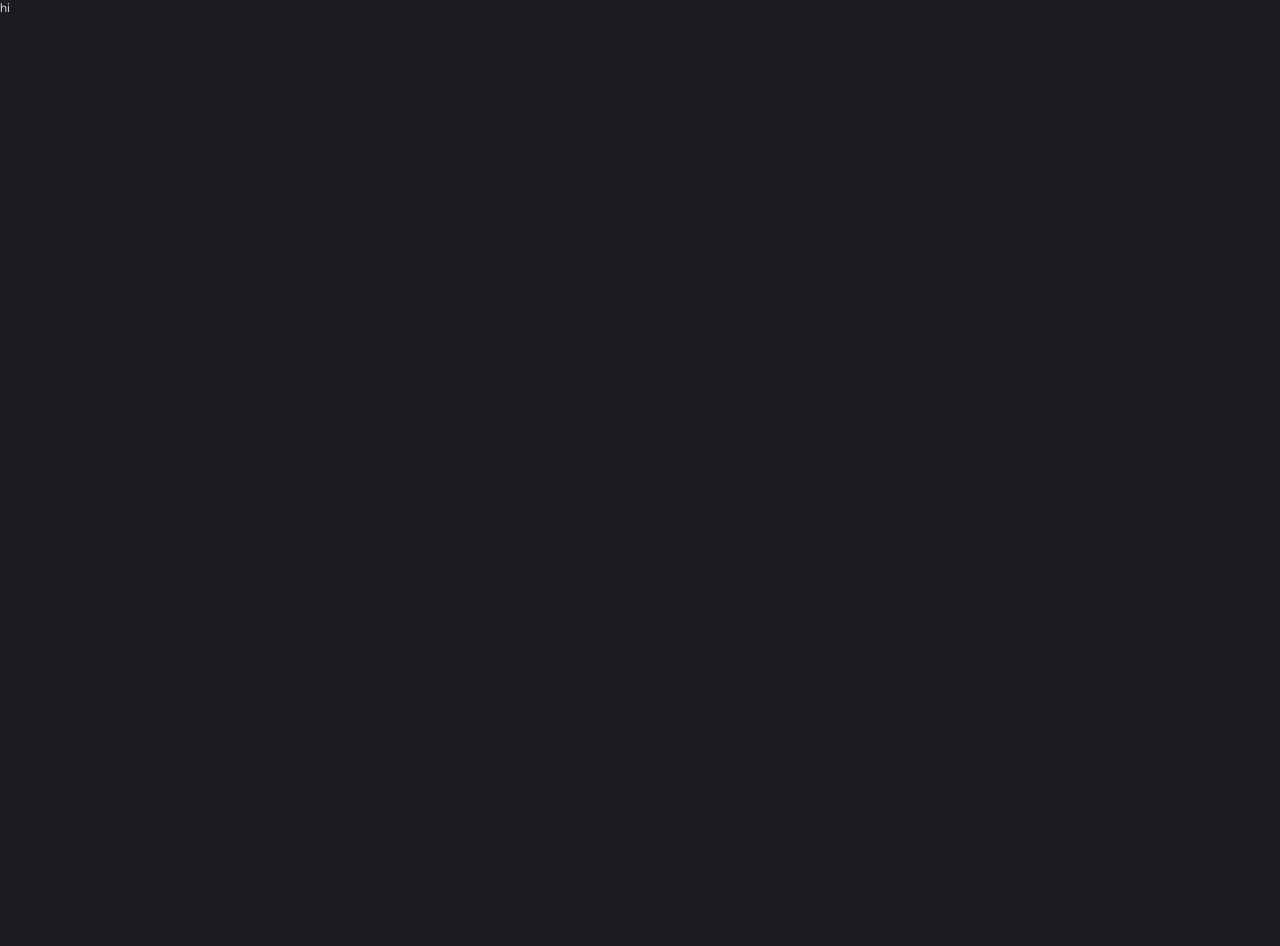
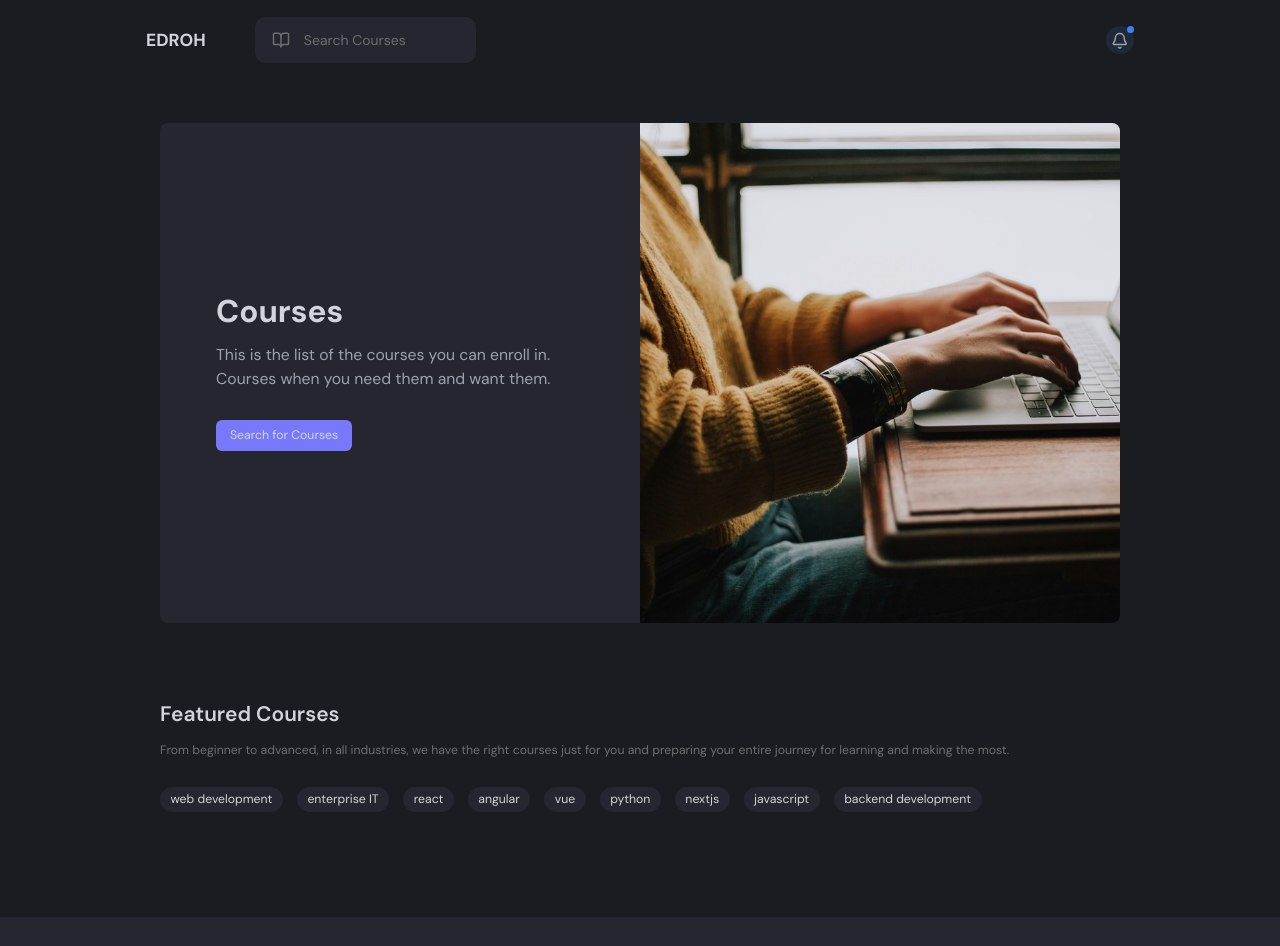
Before and after one commit to Prish20/learning-management, a Next.js app in the folder client/: page / in a window 1280 px wide. Shown: the top 946 px of the page. Before the commit the page ends 800 px from the top, so only its background shows below. Built offline with nearby package versions, Linux system fonts and the light colour scheme.

Commit message:
Complete the landing page with framer-motion animations and add a simple footer

```diff
--- a/client/package.json
+++ b/client/package.json
@@ -36,6 +36,7 @@
         "react-dom": "^19.0.0",
         "react-hook-form": "^7.54.1",
         "react-redux": "^9.2.0",
+        "sonner": "^1.7.1",
         "tailwind-merge": "^2.5.5",
         "tailwindcss-animate": "^1.0.7",
         "uuid": "^11.0.3",
--- /dev/null
+++ b/client/src/app/(nondashboard)/landing/page.tsx
@@ -0,0 +1,139 @@
+"use client";
+
+import React from 'react'
+import { motion } from 'framer-motion'
+import Link from 'next/link';
+import Image from 'next/image';
+import { useCarousel } from '@/hooks/useCarousel';
+import { Skeleton } from '@/components/ui/skeleton';
+
+const LoadingSkeleton = () => {
+    return (
+        <div className="landing-skeleton">
+            <div className="landing-skeleton__hero">
+                <div className="landing-skeleton__hero-content">
+                    <Skeleton className="landing-skeleton__title" />
+                    <Skeleton className="landing-skeleton__subtitle" />
+                    <Skeleton className="landing-skeleton__subtitle-secondary" />
+                    <Skeleton className="landing-skeleton__button" />
+                </div>
+                <Skeleton className="landing-skeleton__hero-image" />
+            </div>
+
+            <div className="landing-skeleton__featured">
+                <Skeleton className="landing-skeleton__featured-title" />
+                <Skeleton className="landing-skeleton__featured-description" />
+
+                <div className="landing-skeleton__tags">
+                    {[1, 2, 3, 4, 5].map((_, index) => (
+                        <Skeleton key={index} className="landing-skeleton__tag" />
+                    ))}
+                </div>
+
+                <div className="landing-skeleton__courses">
+                    {[1, 2, 3, 4].map((_, index) => (
+                        <Skeleton key={index} className="landing-skeleton__course-card" />
+                    ))}
+                </div>
+            </div>
+        </div>
+    );
+};
+
+const Landing = () => {
+    const currentImage = useCarousel({ totalImages: 3 });
+    return (
+        <motion.div
+            initial={{ opacity: 0 }}
+            animate={{ opacity: 1 }}
+            transition={{ duration: 0.5 }}
+            className="landing"
+        >
+            <motion.div
+                initial={{ y: 20, opacity: 0 }}
+                animate={{ y: 0, opacity: 1 }}
+                transition={{ duration: 0.5 }}
+                className="landing__hero"
+            >
+                <div className="landing__hero-content">
+                    <h1 className="landing__title">Courses</h1>
+                    <p className="landing__description">
+                        This is the list of the courses you can enroll in.
+                        <br />
+                        Courses when you need them and want them.
+                    </p>
+                    <div className="landing__cta">
+                        <Link href="/search">
+                            <div className="landing__cta-button">Search for Courses</div>
+                        </Link>
+                    </div>
+                </div>
+                <div className="landing__hero-images">
+                    {["/images/hero1.jpg", "/images/hero2.jpg", "/images/hero3.jpg"].map((src, index) => (
+                        <Image
+                            key={src}
+                            src={src}
+                            alt={`Hero Banner ${index + 1}`}
+                            fill
+                            priority={index === currentImage}
+                            sizes="(max-width: 768px) 100vw, (max-width: 1200px) 50vw, 33vw"
+                            className={`landing__hero-image ${index === currentImage ? "landing__hero-image--active" : ""
+                                }`}
+                        />
+                    ))}
+                </div>
+            </motion.div>
+            <motion.div
+                initial={{ y: 20, opacity: 0 }}
+                whileInView={{ y: 0, opacity: 1 }}
+                transition={{ duration: 0.5 }}
+                viewport={{ amount: 0.3, once: true }}
+                className="landing__featured"
+            >
+                <h2 className="landing__featured-title">Featured Courses</h2>
+                <p className="landing__featured-description">
+                    From beginner to advanced, in all industries, we have the right
+                    courses just for you and preparing your entire journey for learning
+                    and making the most.
+                </p>
+
+                <div className="landing__tags">
+                    {[
+                        "web development",
+                        "enterprise IT",
+                        "react",
+                        "angular",
+                        "vue",
+                        "python",
+                        " nextjs",
+                        "javascript",
+                        "backend development",
+                    ].map((tag, index) => (
+                        <span key={index} className="landing__tag">
+                            {tag}
+                        </span>
+                    ))}
+                </div>
+                <div className="landing__courses">
+                    {/* {courses &&
+                        courses.slice(0, 4).map((course, index) => (
+                            <motion.div
+                                key={course.courseId}
+                                initial={{ y: 50, opacity: 0 }}
+                                whileInView={{ y: 0, opacity: 1 }}
+                                transition={{ duration: 0.5, delay: index * 0.2 }}
+                                viewport={{ amount: 0.4 }}
+                            >
+                                <CourseCardSearch
+                                    course={course}
+                                    onClick={() => handleCourseClick(course.courseId)}
+                                />
+                            </motion.div>
+                        ))} */}
+                </div>
+            </motion.div>
+        </motion.div>
+    )
+}
+
+export default Landing
--- a/client/src/app/page.tsx
+++ b/client/src/app/page.tsx
@@ -1,9 +1,19 @@
+
+import NonDashboardNavbar from '@/components/NonDashboardNavbar'
+
 import React from 'react'
+import Landing from '@/app/(nondashboard)/landing/page'
+import Footer from '@/components/Footer'
 
-const page = () => {
-  return (
-    <div>hi</div>
-  )
+
+export default function Home() {
+    return (
+        <div className="nondashboard-layout">
+            <NonDashboardNavbar />
+            <main className="nondashboard-layout__main">
+                <Landing />
+            </main>
+            <Footer />
+        </div>
+    )
 }
-
-export default page
--- /dev/null
+++ b/client/src/components/Footer.tsx
@@ -0,0 +1,24 @@
+import Link from "next/link";
+import React from "react";
+
+const Footer = () => {
+    return (
+        <div className="footer">
+            <p>&copy; 2024 EDROH. All Rights Reserved.</p>
+            <div className="footer__links">
+                {["About", "Privacy Policy", "Licensing", "Contact"].map((item) => (
+                    <Link
+                        key={item}
+                        href={`/${item.toLowerCase().replace(" ", "-")}`}
+                        className="footer__link"
+                        scroll={false}
+                    >
+                        {item}
+                    </Link>
+                ))}
+            </div>
+        </div>
+    );
+};
+
+export default Footer;
--- /dev/null
+++ b/client/src/components/NonDashboardNavbar.tsx
@@ -0,0 +1,36 @@
+import { Bell, BookOpen } from 'lucide-react'
+import Link from 'next/link'
+import React from 'react'
+
+const NonDashboardNavbar = () => {
+    return (
+        <nav className='nondashboard-navbar'>
+            <div className="nondashboard-navbar__container">
+                <div className="nondashboard-navbar__search">
+                    <Link href="/" className='nondashboard-navbar__brand'>
+                        EDROH
+                    </Link>
+                    <div className="flex items-center gap-4">
+                        <div className="relative group">
+                            <Link href="/search" className="nondashboard-navbar__search-input">
+                                <span className="hidden sm:inline">Search Courses</span>
+                                <span className="sm:hidden">Search</span>
+                            </Link>
+                            <BookOpen className='nondashboard-navbar__search-icon'
+                                size={18} />
+                        </div>
+                    </div>
+                </div>
+            </div>
+            <div className="nondashboard-navbar__actions">
+                <button className="nondashboard-navbar__notification-button">
+                    <span className="nondashboard-navbar__notification-indicator"></span>
+                    <Bell className='nondashboard-navbar__notification-icon' size={18} />
+                </button>
+                {/* SIGN IN BUTTONS */}
+            </div>
+        </nav>
+    )
+}
+
+export default NonDashboardNavbar
--- a/client/tailwind.config.ts
+++ b/client/tailwind.config.ts
@@ -1,5 +1,4 @@
 import type { Config } from "tailwindcss";
-import tailwindcssAnimate from "tailwindcss-animate";
 
 const config = {
   darkMode: ["class"],
@@ -178,7 +177,8 @@
   		}
   	}
   },
-  plugins: [tailwindcssAnimate],
+
+  plugins: [require("tailwindcss-animate"), "prettier-plugin-tailwindcss"],
 } satisfies Config;
 
 export default config;
```
Also changed, not shown: 1 other file (tests, documents, lock files or other folders).
